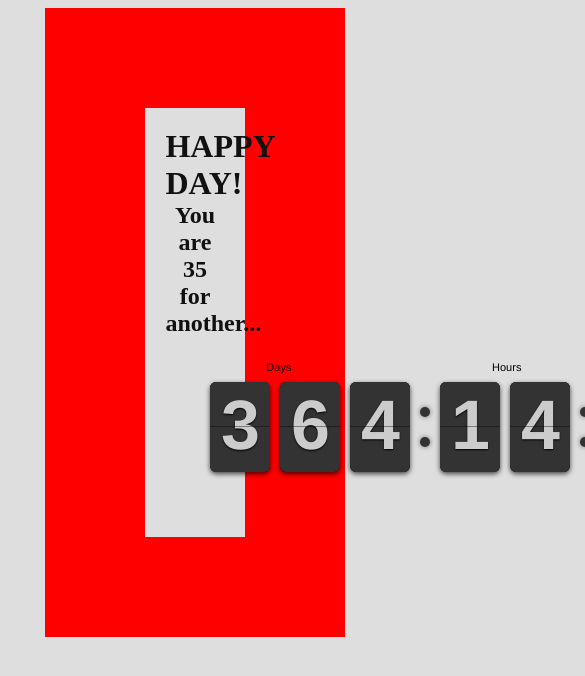
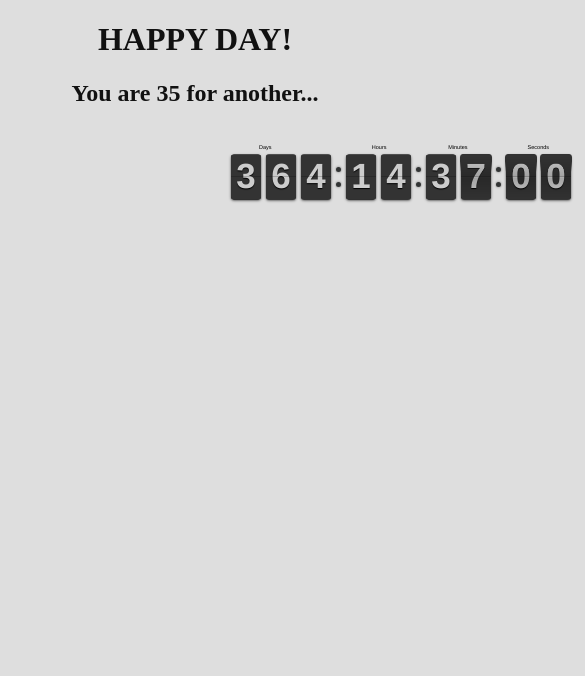
Before and after one commit to slkennedy/dbaybday, a website: page index.html in a window 390 px wide. Shown: the top 676 px of the page, 585 px wide, since content can reach past the window. Drawn offline with nearby package versions, Linux system fonts and the light colour scheme.

Commit message:
I'm doing this b/c kyle is pushy

```diff
--- a/styles/site.scss
+++ b/styles/site.scss
@@ -11,20 +11,17 @@ body {
 	text-align: center;
 	width: 80%;
 	margin: 0 auto;
-	border: red solid 100px;
-	padding: 20px;
+	// padding: 20px;
 }
 
 .flip-clock-wrapper {
 	width: 690px;
-	margin: 0 auto;
+	//margin: 0 auto;
+
+	@media all and (max-width: 600px) {
+		-webkit-transform: scale(0.5);
+		-ms-transform: scale(0.5);
+		-o-transform: scale(0.5);
+		transform: scale(0.5);
+	}
 }
-
-h1,
-h2 {
-	margin: 0;
-}
-
-.clock {
-	margin: 40px;
-}
```
Also changed, not shown: styles/site.css, 1 other file.
